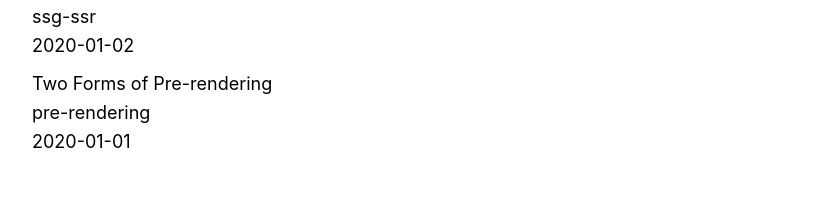
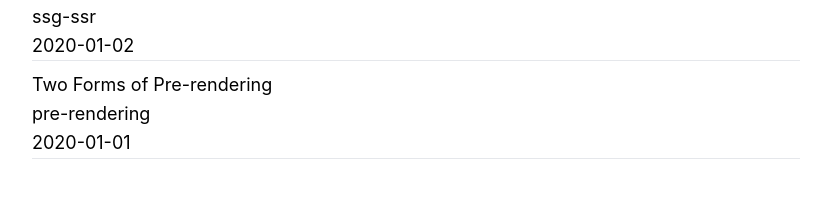
Before and after one commit to henrynoowah/next-tailwind-ts, a Next.js app: page / in a window 1280 px wide. Shown: the part 388-586 px from the top of the page, without its empty margins (224-1055 px from the left). Built offline with nearby package versions, Linux system fonts and the light colour scheme.

Commit message:
[HOTFIX] remove annotations & console.log

```diff
--- a/pages/index.tsx
+++ b/pages/index.tsx
@@ -27,13 +27,16 @@ const Home: NextPage<IProps> = ({ allPostsData }) => {
               </Link>
             </li>
             {allPostsData.map(({ id, date, title }) => (
-              <li key={id} className="my-[10px]">
+              <Link href={`/posts/${id}`} passHref key={id}>
+                <li className="my-[10px] cursor-pointer">
                   {title}
                   <br />
                   {id}
                   <br />
                   {date}
+                  <hr />
                 </li>
+              </Link>
             ))}
           </ul>
         </section>
--- a/pages/posts/[id].tsx
+++ b/pages/posts/[id].tsx
@@ -28,7 +28,6 @@ export default Post;
 
 export const getStaticPaths = async () => {
   const paths = getAllPostIds();
-  console.log(paths);
   return {
     paths,
     fallback: false,
```
Lines whose indentation alone changed are shown as unchanged.
